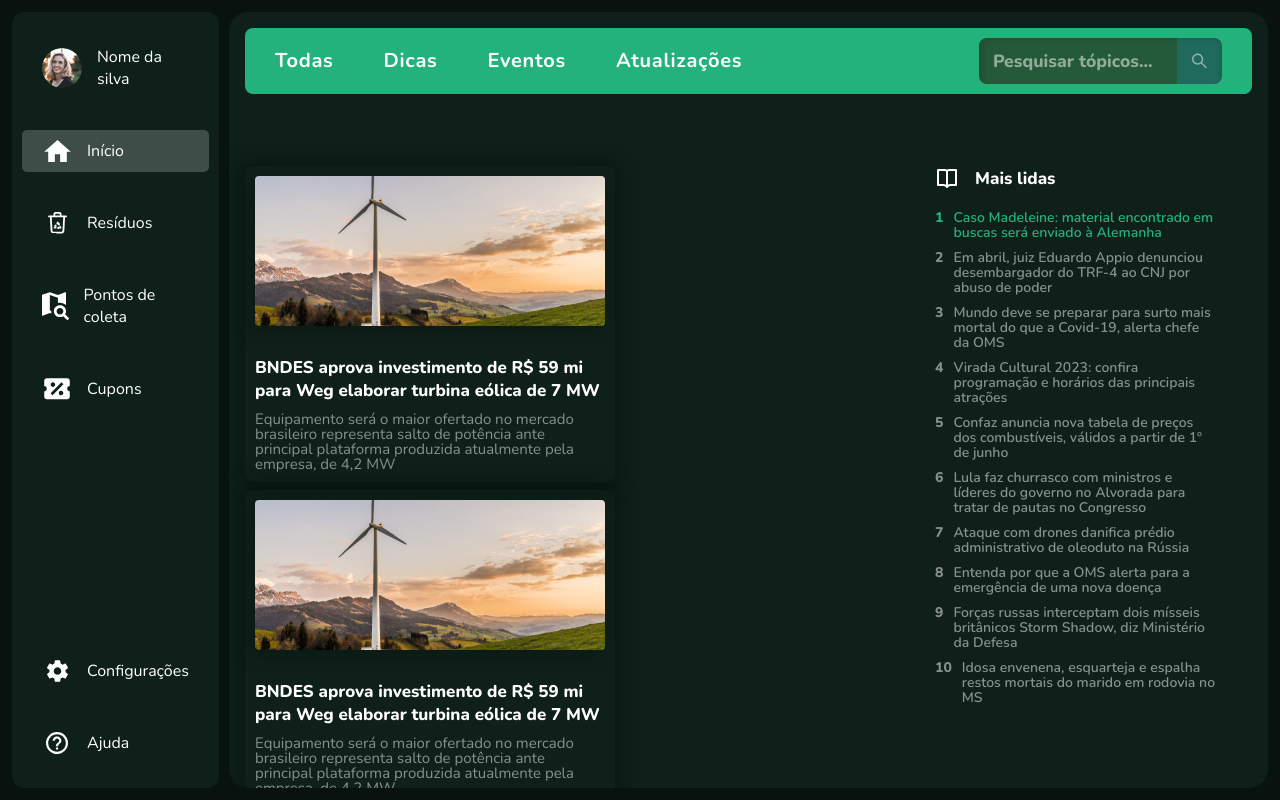
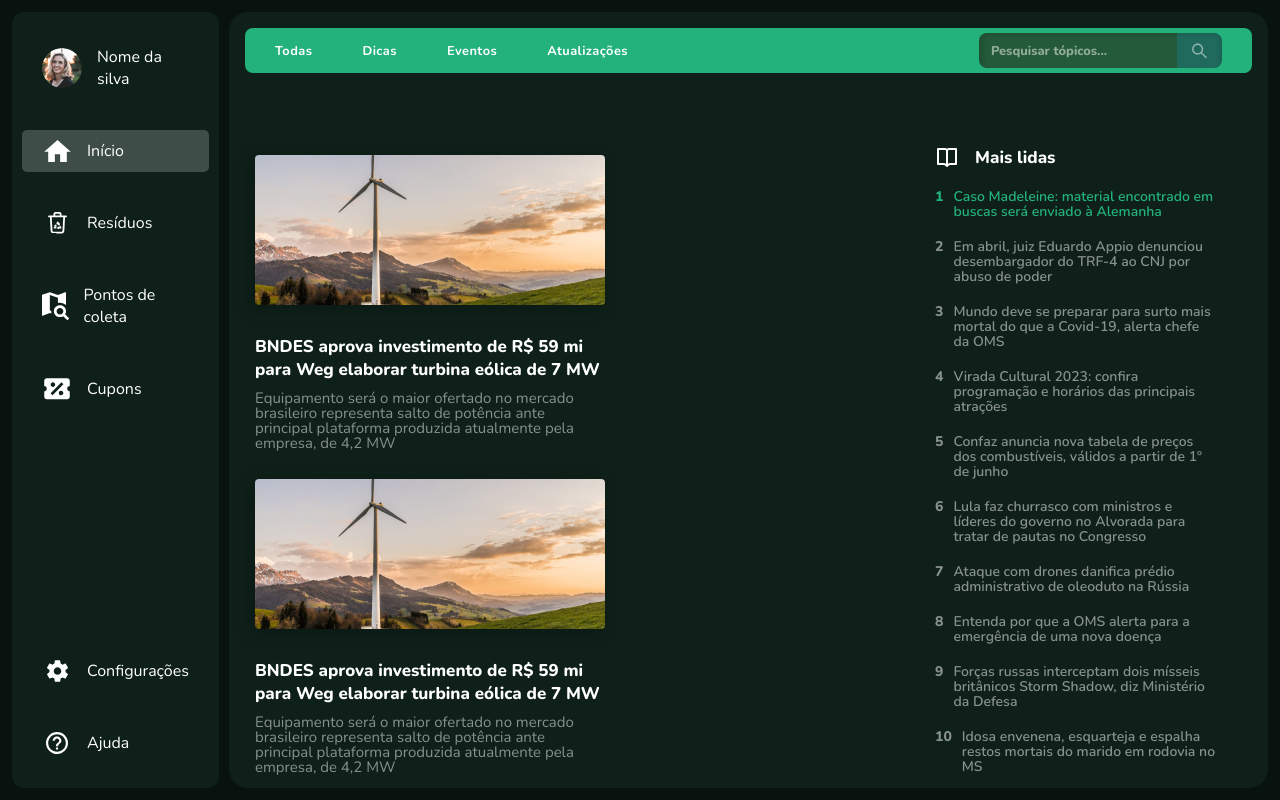
Before and after one commit to SunshineDN/terratech-react, a React (Vite) app: page / in a window 1280 px wide. Built offline with nearby package versions, Linux system fonts and the light colour scheme.

Commit message:
Ajustes finais

```diff
--- a/src/components/FilterComponent/styles.js
+++ b/src/components/FilterComponent/styles.js
@@ -8,7 +8,7 @@ export const Filter = styled.div`
     align-items: center;
     padding: 10px 30px;
     width: 100%;
-    height: 66px;
+    height: 45px;
     background: #24B27C;
     border-radius: 8px;
     margin-bottom: 2rem;
@@ -30,13 +30,19 @@ export const NavItem = styled.li`
     font-family: 'Nunito';
     font-style: normal;
     font-weight: 700;
-    font-size: 20px;
+    font-size: .8rem;
     line-height: 24px;
     display: flex;
     align-items: center;
     letter-spacing: 0.035em;
     color: #FFFFFF;
     cursor: pointer;
+    user-select: none;
+    transition: all 0.2s ease-in-out;
+
+    :hover {
+      box-shadow: inset 0px -2px 0px #FFFFFF;
+    }
   `;
 
 export const SearchBar = styled.div`
@@ -53,14 +59,14 @@ export const InputBox = styled.input`
     align-items: flex-start;
     padding: 10px 25px 10px 10px;
     width: 198px;
-    height: 46px;
+    height: 35px;
     background: #245939;
     border-radius: 8px 0px 0px 8px;
     position: relative;
     font-family: 'Nunito';
     font-style: normal;
     font-weight: 800;
-    font-size: 1.1rem;
+    font-size: .8rem;
     color: ${({ theme }) => theme.text_color};
     box-shadow: inset 4px 2px 4px rgba(0, 0, 0, 0.10);
 
@@ -68,12 +74,12 @@ export const InputBox = styled.input`
       font-family: 'Nunito';
       font-style: normal;
       font-weight: 800;
-      font-size: 1.1rem;
+      font-size: .8rem;
       color: rgba(255, 255, 255, 0.5);
       position: absolute;
       top: 50%;
       transform: translateY(-50%);
-      left: 7%;
+      left: 6%;
     }
   `;
 
@@ -85,11 +91,15 @@ export const SearchButton = styled.button`
     padding: 13px;
     gap: 10px;
     width: 44.98px;
-    height: 46px;
+    height: 35px;
     background: ${({ theme }) => theme.button_color_secondary};
     border-radius: 0px 8px 8px 0px;
     cursor: pointer;
     box-shadow: inset -2px 2px 4px rgba(0, 0, 0, 0.10);
+
+    :hover {
+      background: ${({ theme }) => theme.button_color_secondary_hover};
+    }
   `;
 
 export const SearchIcon = styled(AiOutlineSearch)`
--- a/src/components/NewsComponent/styles.js
+++ b/src/components/NewsComponent/styles.js
@@ -21,11 +21,11 @@ export const NewsItem = styled.div`
   width: 370px;
   height: 316px;
   cursor: pointer;
-  box-shadow: 0 0 20px 5px rgba(0, 0, 0, 0.3);
   transition: all 0.4s ease-in-out;
 
   &:hover {
     transform: scale(1.05);
+    box-shadow: 0 0 20px 5px rgba(0, 0, 0, 0.3);
   }
 `;
 
--- a/src/components/ResiduesFilterComponent/styles.js
+++ b/src/components/ResiduesFilterComponent/styles.js
@@ -31,13 +31,18 @@ export const FilterItem = styled.div`
   gap: 10px;
   background: ${({ theme }) => theme.button_color_primary};
   border-radius: 8px;
+  transition: all 0.2s ease-in-out;
+
+  :hover {
+    opacity: 0.8;
+  }
 `;
 
 export const FilterItemText = styled.p`
   font-family: 'Nunito';
   font-style: normal;
   font-weight: 600;
-  font-size: 11px;
+  font-size: .8rem;
   line-height: 15px;
   color: ${({ theme }) => theme.text_color};
 `;
@@ -55,7 +60,7 @@ export const FilterItemNotif = styled.span`
   font-family: 'Nunito';
   font-style: normal;
   font-weight: 600;
-  font-size: 8px;
+  font-size: 10px;
   line-height: 11px;
 `;
 
@@ -70,9 +75,16 @@ export const AddButton = styled.button`
   color: ${({ theme }) => theme.text_color};
   cursor: pointer;
   user-select: none;
+  transition: all 0.2s ease-in-out;
+
+  :hover {
+    opacity: 0.8;
+  }
 `;
 
 export const AddIcon = styled(IoIosAdd)`
   font-size: 20px;
   color: ${({ theme }) => theme.text_color};
+  opacity: 1;
+  font-weight: 600;
 `;
--- a/src/components/TopicComponent/index.jsx
+++ b/src/components/TopicComponent/index.jsx
@@ -10,9 +10,9 @@ const TopicComponent = ({ list }) => {
       </Top>
       <TopicContent>
         {list.map((item, index) => (
-          <TopicItem key={index}>
-            <TopicItemCount $first={item.rank === 1}>{item.rank}</TopicItemCount>
-            <TopicItemTitle $first={item.rank === 1}>{item.title}</TopicItemTitle>
+          <TopicItem $first={item.rank === 1} key={index}>
+            <TopicItemCount>{item.rank}</TopicItemCount>
+            <TopicItemTitle>{item.title}</TopicItemTitle>
           </TopicItem>))}
       </TopicContent>
     </TopicContainer>
--- a/src/components/TopicComponent/styles.js
+++ b/src/components/TopicComponent/styles.js
@@ -40,7 +40,7 @@ export const TopicContent = styled.ul`
   flex-direction: column;
   align-items: flex-start;
   padding: 0px;
-  gap: 10px;
+  gap: 20px;
   cursor: pointer;
   user-select: none;
 `;
@@ -52,6 +52,16 @@ export const TopicItem = styled.li`
   padding: 0px;
   gap: 10px;
   width: 282px;
+
+  & > h3 {
+    ${(props) => props.$first ? `color: ${props.theme.button_color_primary}` : `color: ${props.theme.text_color}; opacity: 0.5`};
+  }
+
+  &:hover {
+    & > h3 {
+      color: ${({ theme }) => theme.button_color_primary};
+    }
+  }
 `;
 
 export const TopicItemCount = styled.h3`
@@ -61,7 +71,6 @@ export const TopicItemCount = styled.h3`
   font-size: 14px;
   line-height: 15px;
   text-align: center;
-  ${(props) => props.$first ? `color: ${props.theme.button_color_primary}` : `color: ${props.theme.text_color}; opacity: 0.5`};
 `;
 
 export const TopicItemTitle = styled.h3`
@@ -70,5 +79,4 @@ export const TopicItemTitle = styled.h3`
   font-weight: 600;
   font-size: 14px;
   line-height: 15px;
-  ${(props) => props.$first ? `color: ${props.theme.button_color_primary}` : `color: ${props.theme.text_color}; opacity: 0.5`};
 `;
--- a/src/themes/theme.js
+++ b/src/themes/theme.js
@@ -1,12 +1,4 @@
 export const light = () => ({
-  input_color: '#245939',
-  text_color: '#08120E',
-  accent_color: '#39896A',
-  blank: '#FFF',
-  background_color: '#BFDCAE',
-  offset_color_primary: '#0C8173',
-  offset_color_secondary: '#20C593',
-  white_green: '#F1F1E8',
 });
 
 export const dark = () => ({
@@ -16,6 +8,7 @@ export const dark = () => ({
   input_color: '#245939',
   button_color_primary: '#24B27C',
   button_color_secondary: '#206A5D',
+  button_color_secondary_hover: '#166356',
   notif_color: '#051F06',
   situation: {
     approved: {
```
Also changed, not shown: src/components/ResiduesFilterComponent/index.jsx (deleted, +0 -7 lines).
